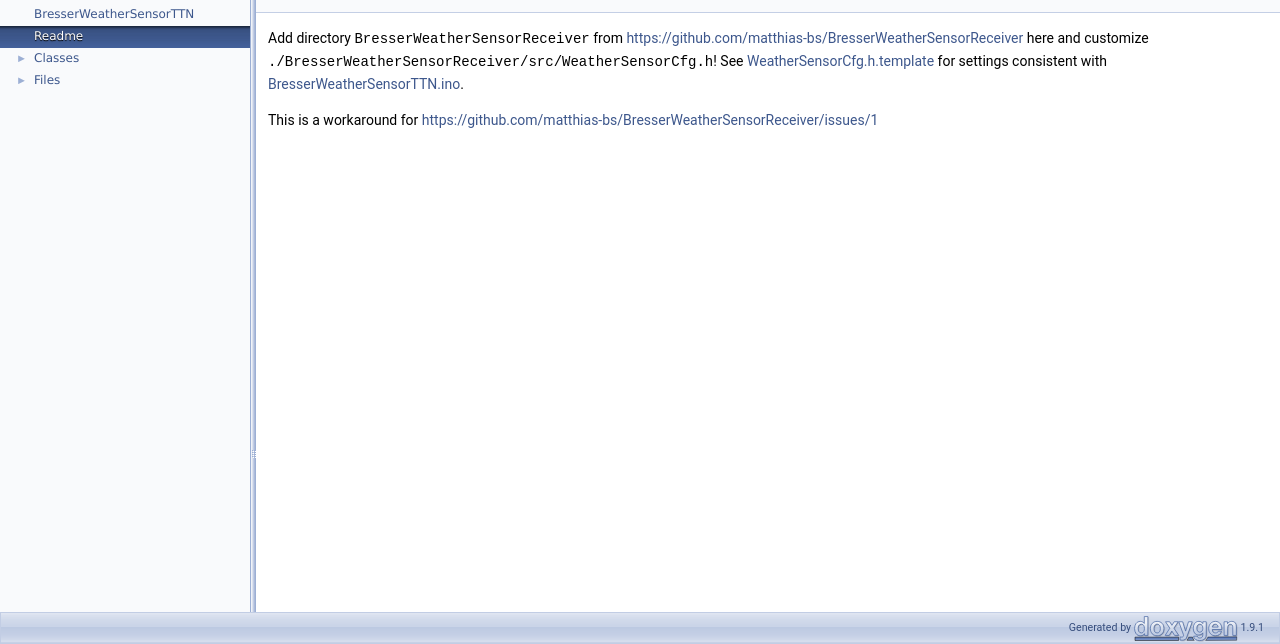
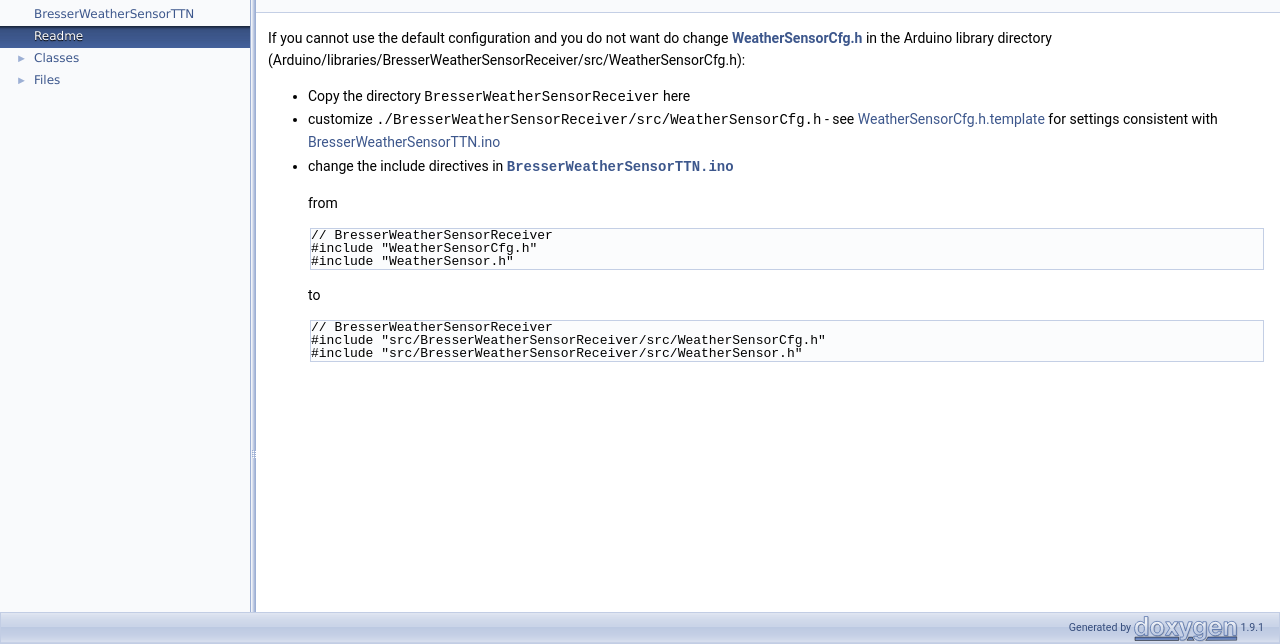
Before and after one commit to matthias-bs/BresserWeatherSensorTTN, a plain HTML site: page md_src__readme.html in a window 1280 px wide. Shown: the part 156-800 px from the top of the page. Drawn offline with Linux system fonts and the light colour scheme.

Commit message:
Deploying to gh-pages from  @ 27f4bf5117299dfef68066e06b160511255a75f4 🚀

```diff
--- a/md_src__readme.html
+++ b/md_src__readme.html
@@ -86,8 +86,18 @@ $(document).ready(function(){initNavTree('md_src__readme.html',''); initResizabl
 <div class="title">Readme </div>  </div>
 </div><!--header-->
 <div class="contents">
-<div class="textblock"><p>Add directory <code>BresserWeatherSensorReceiver</code> from <a href="https://github.com/matthias-bs/BresserWeatherSensorReceiver">https://github.com/matthias-bs/BresserWeatherSensorReceiver</a> here and customize <code>./BresserWeatherSensorReceiver/src/WeatherSensorCfg.h</code>! See <a href="WeatherSensorCfg.h.template">WeatherSensorCfg.h.template</a> for settings consistent with <a href="../BresserWeatherSensorTTN.ino">BresserWeatherSensorTTN.ino</a>.</p>
-<p>This is a workaround for <a href="https://github.com/matthias-bs/BresserWeatherSensorReceiver/issues/1">https://github.com/matthias-bs/BresserWeatherSensorReceiver/issues/1</a> </p>
+<div class="textblock"><p>If you cannot use the default configuration and you do not want do change <a class="el" href="_weather_sensor_cfg_8h_source.html">WeatherSensorCfg.h</a> in the Arduino library directory (Arduino/libraries/BresserWeatherSensorReceiver/src/WeatherSensorCfg.h):</p><ul>
+<li>Copy the directory <code>BresserWeatherSensorReceiver</code> here</li>
+<li>customize <code>./BresserWeatherSensorReceiver/src/WeatherSensorCfg.h</code> - see <a href="WeatherSensorCfg.h.template">WeatherSensorCfg.h.template</a> for settings consistent with <a href="../BresserWeatherSensorTTN.ino">BresserWeatherSensorTTN.ino</a></li>
+<li><p class="startli">change the include directives in <code><a class="el" href="_bresser_weather_sensor_t_t_n_8ino.html">BresserWeatherSensorTTN.ino</a></code></p>
+<p class="startli">from </p><div class="fragment"><div class="line">// BresserWeatherSensorReceiver</div>
+<div class="line">#include &quot;WeatherSensorCfg.h&quot;</div>
+<div class="line">#include &quot;WeatherSensor.h&quot;</div>
+</div><!-- fragment --><p> to </p><div class="fragment"><div class="line">// BresserWeatherSensorReceiver</div>
+<div class="line">#include &quot;src/BresserWeatherSensorReceiver/src/WeatherSensorCfg.h&quot;</div>
+<div class="line">#include &quot;src/BresserWeatherSensorReceiver/src/WeatherSensor.h&quot;</div>
+</div><!-- fragment --> </li>
+</ul>
 </div></div><!-- contents -->
 </div><!-- PageDoc -->
 </div><!-- doc-content -->
```
